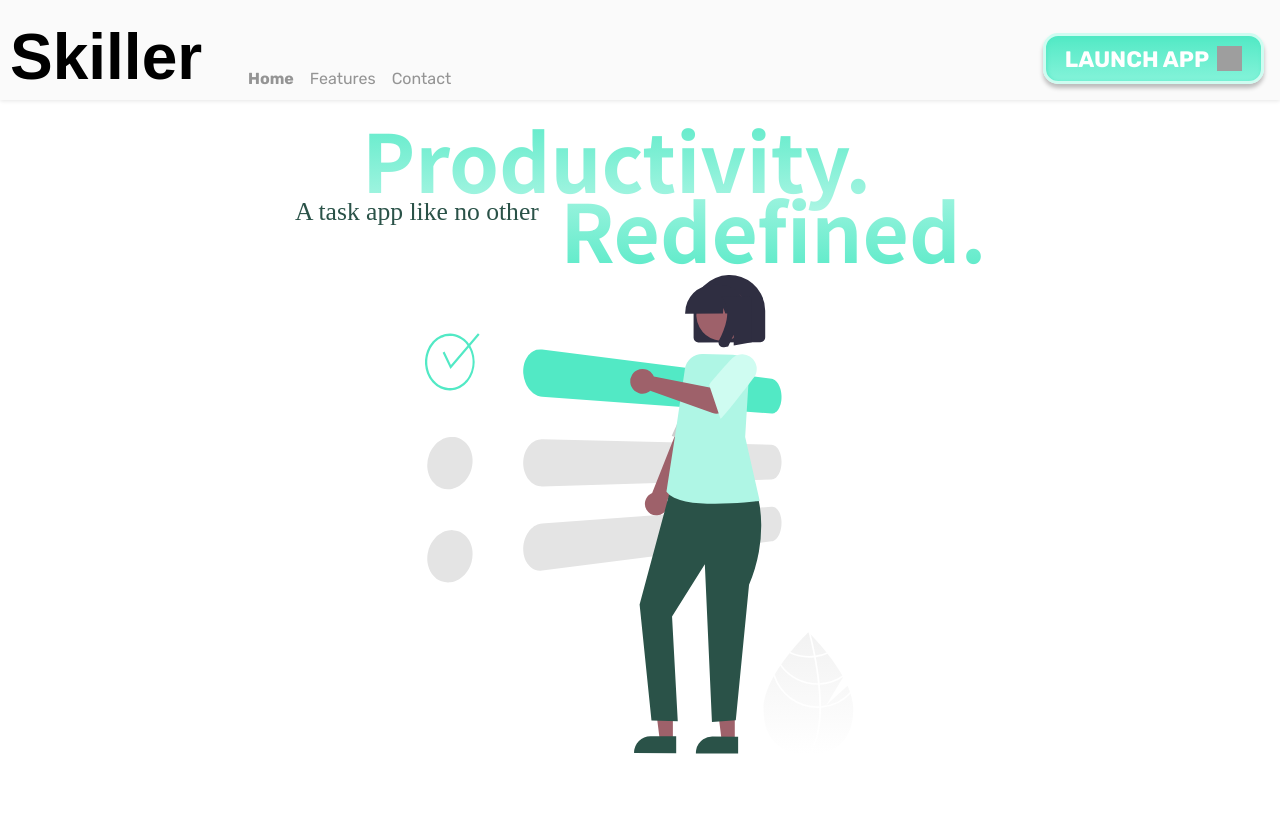
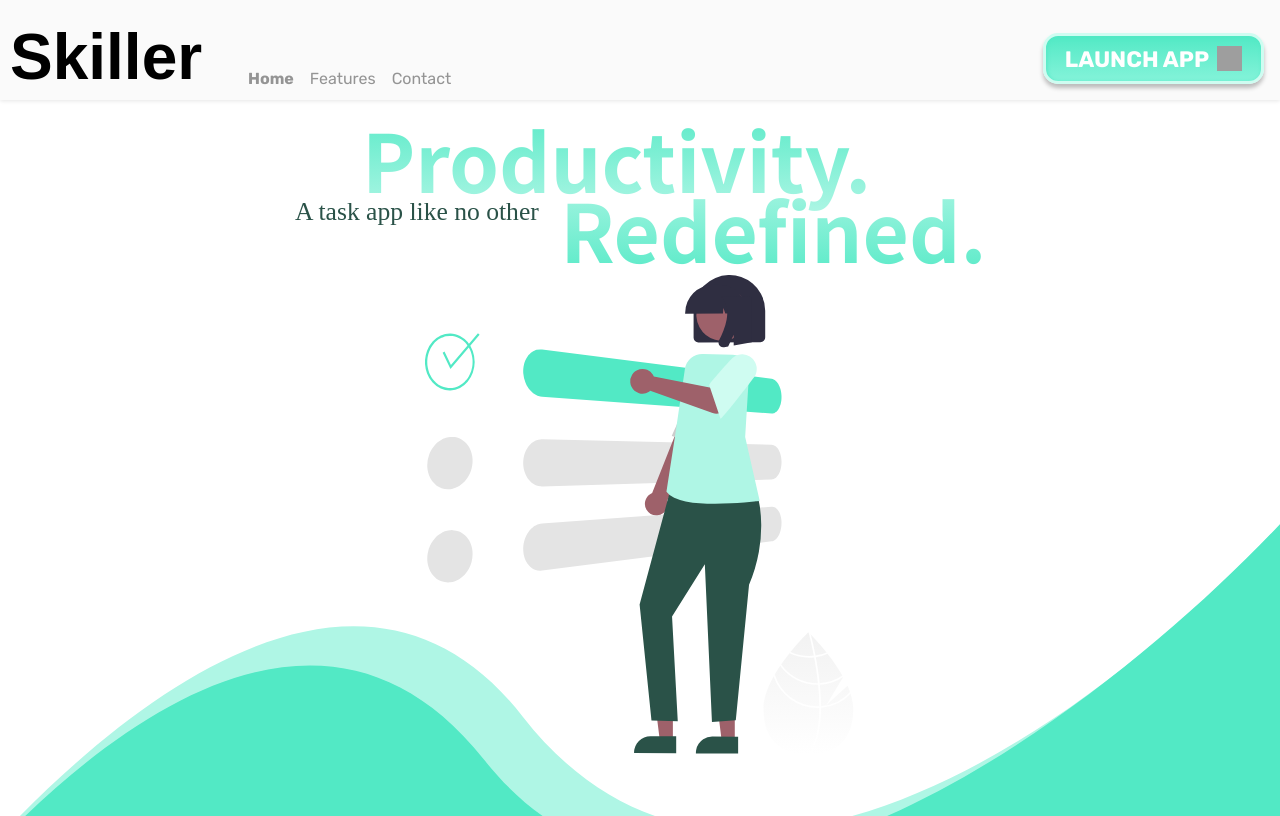
Before and after one commit to kadamidev/skiller-nextjs, a Next.js app: page / in a window 1280 px wide. Built offline with nearby package versions, Linux system fonts and the light colour scheme; grey boxes are pictures that could not be loaded; a web font is replaced by a local one.

Commit message:
partially finished hero section, still needs a lot of fixing. WIP

```diff
--- /dev/null
+++ b/components/Waves.jsx
@@ -0,0 +1,24 @@
+import Image from 'next/image';
+import React from 'react';
+import { useMediaQuery } from '../lib/useMediaQuery';
+import styles from '/styles/Waves.module.scss'
+
+const Waves = () => {
+    const isMobile = useMediaQuery('(max-width: 767px)')
+    const isTablet = useMediaQuery('(max-width: 1080px)')
+    const isComp = useMediaQuery('(min-width: 1080px)')
+    return (
+        <div className={styles.container}>
+            <div className={styles.waveContainer}>
+
+            {true && <Image src="/img/index/back-wave.svg" layout="fill" />}
+            {true && <Image src="/img/index/front-wave.svg" layout="fill" />}
+            </div>
+
+
+
+        </div>
+    )
+}
+
+export default Waves;
--- a/pages/index.jsx
+++ b/pages/index.jsx
@@ -6,6 +6,7 @@ import IndexNav from '../components/IndexNav'
 import MainHeading from '../components/MainHeading'
 import LaunchAppBtn from '../components/LaunchAppBtn'
 import { useMediaQuery } from '../lib/useMediaQuery'
+import Waves from '../components/Waves'
 
 export default function Home() {
     const isMobile = useMediaQuery('(max-width: 767px)')
@@ -19,13 +20,20 @@ export default function Home() {
 
       <IndexNav />
 
-      <div className={styles.center}>
-        <MainHeading />
-        <Image  src='/img/index/hero-img.svg' width={430} height={480}/>
+      <section className={styles.heroSection}>
+        <div className={styles.center}>
+          <MainHeading />
+          <Image  src='/img/index/hero-img.svg' width={430} height={480}/>
 
-      { isMobile && <Link href="menu"><LaunchAppBtn textSize='2.4rem'/></Link> }
+          { isMobile && <Link href="menu"><LaunchAppBtn textSize='2.4rem'/></Link> }
 
-      </div>
+          <div className={styles.waves}>
+            <Waves />
+          </div>
+
+        </div>
+      </section>
+
 
 
 
--- a/styles/Home.module.scss
+++ b/styles/Home.module.scss
@@ -1,18 +1,38 @@
-.bigText {
-    color: orange;
-    font-weight: bold;
-    font-size: 10rem;
-}
 
-.container {
-    width: 100vw;
-    height: 100vh;
-}
+// .container {
+//     width: 100vw;
+//     height: 100vh;
+// }
 
 .center {
     display: flex;
     width: 100vw;
+    height: calc(100vh - 84px);
+    max-height: calc(100vh - 84px);
+    overflow: hidden;
+
+
+
     // justify-content: center;
     align-items: center;
     flex-direction: column;
+    position: relative;
 }
+
+.heroSection {
+    height: calc(100vh - 84px);
+    max-height: calc(100vh - 84px);
+    overflow: hidden;
+
+}
+
+.waves {
+    position: absolute;
+    z-index: -3;
+    width: 100%;
+    height: 400px;
+    bottom: 150px;
+    margin: 0;
+    padding: 0;
+    // overflow: hidden;
+}
--- /dev/null
+++ b/styles/Waves.module.scss
@@ -0,0 +1,23 @@
+.container {
+    position: relative;
+    // display: grid;
+    width: 100%;
+    height: 100vw;
+
+}
+
+.waveContainer {
+    z-index: -3;
+    // position: absolute;
+    // bottom: -1px;
+    // border: 1px solid black;
+    // width: 0;
+    // height: 0;
+
+    min-width: 100%;
+    max-width: 100%;
+    // min-height: 100%;
+    // max-height: 100%;
+    // display: inline-block;
+    overflow: hidden;
+}
```
Also changed, not shown: public/img/index/back-wave.svg (added), public/img/index/front-wave.svg (added).
